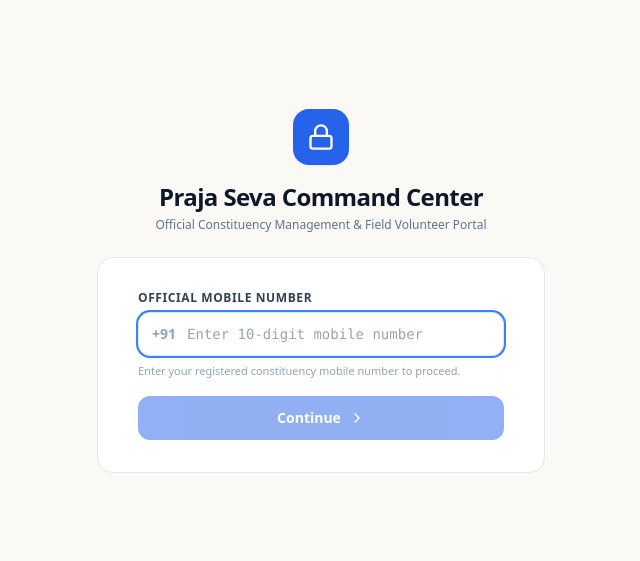
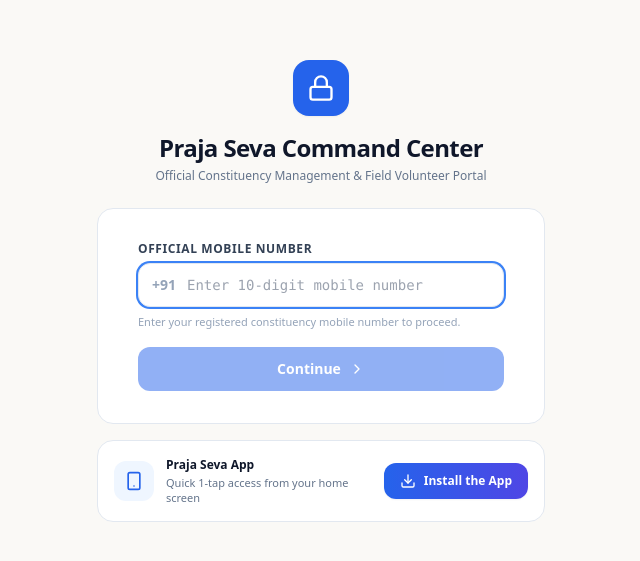
Before and after one commit to rameshdarisi03/prajaseva, a Next.js app: page /login in a window 1280 px wide. Shown: the part 109-670 px from the top of the page, without its empty margins (319-959 px from the left). Built offline with nearby package versions, Linux system fonts and the light colour scheme.

Commit message:
feat: add PWA install button to login page

```diff
--- a/src/app/login/page.tsx
+++ b/src/app/login/page.tsx
@@ -2,6 +2,7 @@
 
 import React, { useState, useEffect, Suspense } from 'react';
 import { useRouter, useSearchParams } from 'next/navigation';
+import PwaInstallButton from '@/components/PwaInstallButton';
 import {
   Lock,
   AlertCircle,
@@ -598,6 +599,11 @@ function LoginForm() {
             </form>
           )}
         </div>
+
+        {/* Direct PWA Install Button */}
+        <div className="mt-4">
+          <PwaInstallButton />
+        </div>
       </div>
     </div>
   );
```
